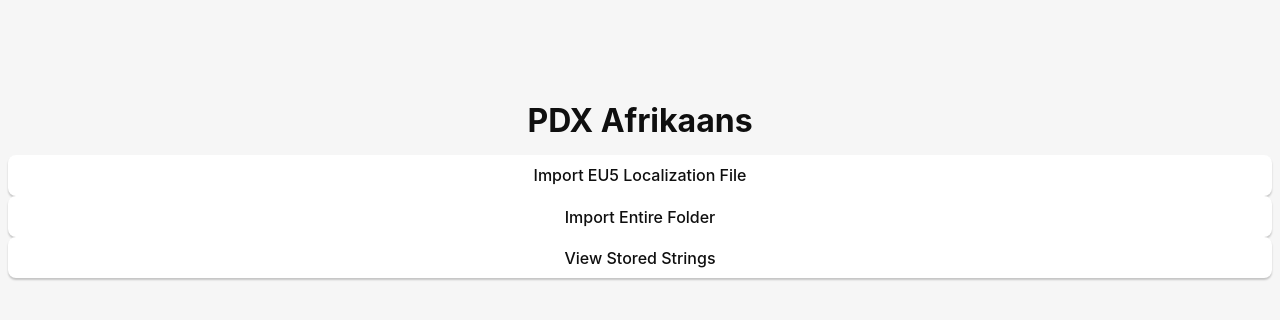
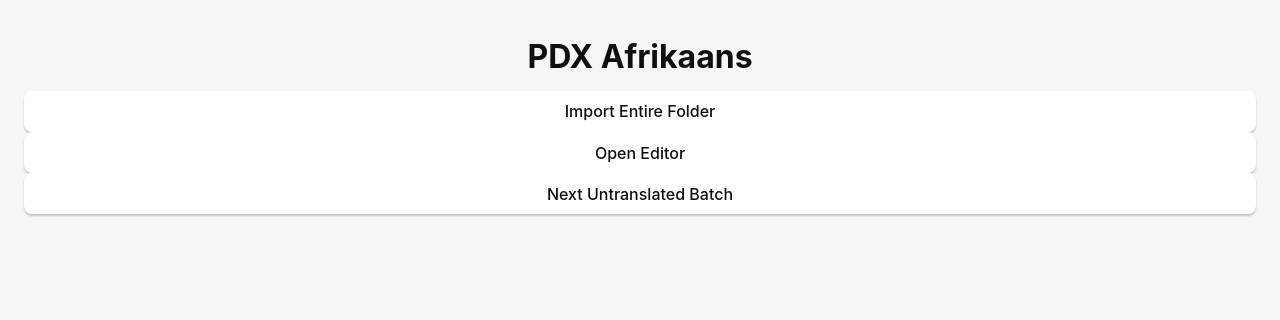
Before and after one commit to bakgat-beep/vertaal, a React (Vite) app: page / in a window 1280 px wide. Shown: the top 320 px of the page. Built offline with nearby package versions, Linux system fonts and the light colour scheme.

Commit message:
Add bulk translation view with colour coding aand next untranslated batching.

```diff
--- a/src-tauri/tauri.conf.json
+++ b/src-tauri/tauri.conf.json
@@ -13,8 +13,8 @@
     "windows": [
       {
         "title": "pdx-afrikaans",
-        "width": 800,
-        "height": 600
+        "width": 1400,
+        "height": 900
       }
     ],
     "security": {
--- a/src/App.tsx
+++ b/src/App.tsx
@@ -1,93 +1,58 @@
 import { useState } from "react";
 import Database from "@tauri-apps/plugin-sql";
 import { open } from "@tauri-apps/plugin-dialog";
-import { readTextFile } from "@tauri-apps/plugin-fs";
+import { readTextFile, readDir } from "@tauri-apps/plugin-fs";
+import { join } from "@tauri-apps/api/path";
 import "./App.css";
-import { readDir } from "@tauri-apps/plugin-fs";
-import { join } from "@tauri-apps/api/path";
 
 interface ParsedString {
   key: string;
   text: string;
 }
 
+interface EditorRow {
+  key: string;
+  game_id: string;
+  source_text: string;
+  context_label: string | null;
+  translated_text: string | null;
+  status: string | null;
+}
+
 function parseLocFile(content: string): ParsedString[] {
   const results: ParsedString[] = [];
   const lines = content.split("\n");
-
-  // Matches: optional leading spaces, a key, a colon, optional number,
-  // then the text itself inside quotes.
   const linePattern = /^\s*([A-Za-z0-9_.]+):\d*\s*"(.*)"\s*$/;
-
   for (const line of lines) {
     const match = line.match(linePattern);
-    if (match) {
-      results.push({ key: match[1], text: match[2] });
-    }
+    if (match) results.push({ key: match[1], text: match[2] });
   }
   return results;
 }
+
+const BATCH_SIZE = 100;
+
+const STATUS_COLORS: Record<string, string> = {
+  untranslated: "#f8d7da",
+  "ai-suggested": "#fff3cd",
+  "human-confirmed": "#d4edda",
+};
 
 function App() {
   const [status, setStatus] = useState("");
   const [count, setCount] = useState<number | null>(null);
 
-  async function importFile() {
-    setStatus("Waiting for file selection...");
+  const [rows, setRows] = useState<EditorRow[]>([]);
+  const [offset, setOffset] = useState(0);
+  const [drafts, setDrafts] = useState<Record<string, string>>({});
 
-    const filePath = await open({
-      multiple: false,
-      filters: [{ name: "Localization files", extensions: ["yml"] }],
-    });
-
-    if (!filePath) {
-      setStatus("No file selected.");
-      return;
-    }
-
-    setStatus("Reading file...");
-    const content = await readTextFile(filePath as string);
-
-    const parsed = parseLocFile(content);
-    setStatus(`Found ${parsed.length} strings. Saving to database...`);
-
-    const db = await Database.load("sqlite:pdx-afrikaans.db");
-
-    // Make sure our test game row exists (from the earlier test)
-    await db.execute(
-      "INSERT OR REPLACE INTO games (game_id, display_name, detected_version) VALUES ($1, $2, $3)",
-      ["eu5", "Europa Universalis 5", "1.0"]
-    );
-
-    for (const item of parsed) {
-      // A simple fingerprint of the text, so we can detect changes later.
-      const hash = String(item.text.length) + "-" + item.text.slice(0, 20);
-
-      await db.execute(
-        `INSERT OR REPLACE INTO strings (key, game_id, source_text, source_text_hash, file_path, context_label)
-         VALUES ($1, $2, $3, $4, $5, $6)`,
-        [item.key, "eu5", item.text, hash, filePath, "trigger system"]
-      );
-    }
-
-    const rows = (await db.select("SELECT COUNT(*) as total FROM strings")) as {
-      total: number;
-    }[];
-    setCount(rows[0].total);
-    setStatus("Import complete.");
-  }
-
-    // Recursively looks inside a folder (and all its subfolders) for
-  // any file ending in "_l_english.yml"
   async function findLocFiles(dirPath: string): Promise<string[]> {
     const entries = await readDir(dirPath);
     let found: string[] = [];
-
     for (const entry of entries) {
       const fullPath = await join(dirPath, entry.name ?? "");
       if (entry.isDirectory) {
-        const nested = await findLocFiles(fullPath);
-        found = found.concat(nested);
+        found = found.concat(await findLocFiles(fullPath));
       } else if (entry.name?.endsWith("_l_english.yml")) {
         found.push(fullPath);
       }
@@ -97,40 +62,29 @@ function App() {
 
   async function importFolder() {
     setStatus("Waiting for folder selection...");
-
     const folderPath = await open({ directory: true, multiple: false });
     if (!folderPath) {
       setStatus("No folder selected.");
       return;
     }
-
     setStatus("Scanning folder for localization files...");
     const files = await findLocFiles(folderPath as string);
-
     if (files.length === 0) {
       setStatus("No _l_english.yml files found in that folder.");
       return;
     }
-
     const db = await Database.load("sqlite:pdx-afrikaans.db");
     await db.execute(
       "INSERT OR REPLACE INTO games (game_id, display_name, detected_version) VALUES ($1, $2, $3)",
       ["eu5", "Europa Universalis 5", "1.0"]
     );
-
     let totalStrings = 0;
-
     for (const filePath of files) {
       setStatus(`Reading ${filePath}...`);
       const content = await readTextFile(filePath);
       const parsed = parseLocFile(content);
-
-      // Turn "some_file_l_english.yml" into a readable label: "some file"
       const fileName = filePath.split("\\").pop() ?? filePath;
-      const contextLabel = fileName
-        .replace("_l_english.yml", "")
-        .replace(/_/g, " ");
-
+      const contextLabel = fileName.replace("_l_english.yml", "").replace(/_/g, " ");
       for (const item of parsed) {
         const hash = String(item.text.length) + "-" + item.text.slice(0, 20);
         await db.execute(
@@ -141,30 +95,151 @@ function App() {
         totalStrings++;
       }
     }
+    const countRows = (await db.select("SELECT COUNT(*) as total FROM strings")) as { total: number }[];
+    setCount(countRows[0].total);
+    setStatus(`Import complete. Processed ${files.length} files, ${totalStrings} strings this run.`);
+  }
 
-    const rows = (await db.select("SELECT COUNT(*) as total FROM strings")) as {
-      total: number;
-    }[];
-    setCount(rows[0].total);
-    setStatus(
-      `Import complete. Processed ${files.length} files, ${totalStrings} strings this run.`
+  // --- Editor view ---
+
+  async function loadBatch(newOffset: number) {
+    setStatus("Loading batch...");
+    const db = await Database.load("sqlite:pdx-afrikaans.db");
+
+    const batch = (await db.select(
+      `SELECT s.key as key, s.game_id as game_id, s.source_text as source_text,
+              s.context_label as context_label, t.translated_text as translated_text,
+              t.status as status
+       FROM strings s
+       LEFT JOIN translations t ON s.key = t.string_key AND s.game_id = t.game_id
+       ORDER BY s.file_path, s.key
+       LIMIT $1 OFFSET $2`,
+      [BATCH_SIZE, newOffset]
+    )) as EditorRow[];
+
+    setRows(batch);
+    setOffset(newOffset);
+
+    const initialDrafts: Record<string, string> = {};
+    for (const row of batch) {
+      initialDrafts[row.key] = row.translated_text ?? "";
+    }
+    setDrafts(initialDrafts);
+
+    setStatus(`Showing rows ${newOffset + 1}–${newOffset + batch.length}.`);
+  }
+
+  async function loadNextUntranslated() {
+    setStatus("Finding next untranslated strings...");
+    const db = await Database.load("sqlite:pdx-afrikaans.db");
+
+    const batch = (await db.select(
+      `SELECT s.key as key, s.game_id as game_id, s.source_text as source_text,
+              s.context_label as context_label, t.translated_text as translated_text,
+              t.status as status
+       FROM strings s
+       LEFT JOIN translations t ON s.key = t.string_key AND s.game_id = t.game_id
+       WHERE t.status IS NULL OR t.status = 'untranslated'
+       ORDER BY s.file_path, s.key
+       LIMIT $1`,
+      [BATCH_SIZE]
+    )) as EditorRow[];
+
+    setRows(batch);
+    setOffset(0);
+
+    const initialDrafts: Record<string, string> = {};
+    for (const row of batch) initialDrafts[row.key] = row.translated_text ?? "";
+    setDrafts(initialDrafts);
+
+    setStatus(`Loaded ${batch.length} untranslated strings.`);
+  }
+
+  function updateDraft(key: string, value: string) {
+    setDrafts((prev) => ({ ...prev, [key]: value }));
+  }
+
+  async function saveRow(row: EditorRow) {
+    const newText = drafts[row.key] ?? "";
+    // Don't save if nothing actually changed from what's already stored
+    if (newText === (row.translated_text ?? "")) return;
+
+    const db = await Database.load("sqlite:pdx-afrikaans.db");
+
+    await db.execute(
+      `INSERT OR REPLACE INTO translations (string_key, game_id, translated_text, status, translated_by, updated_at)
+       VALUES ($1, $2, $3, 'human-confirmed', $4, datetime('now'))`,
+      [row.key, row.game_id, newText, "You (local)"]
+    );
+
+    await db.execute(
+      `INSERT INTO translation_history (string_key, game_id, old_text, new_text, changed_by)
+       VALUES ($1, $2, $3, $4, $5)`,
+      [row.key, row.game_id, row.translated_text ?? "", newText, "You (local)"]
+    );
+
+    // Reflect the save immediately in the visible list (updates the color)
+    setRows((prev) =>
+      prev.map((r) =>
+        r.key === row.key ? { ...r, translated_text: newText, status: "human-confirmed" } : r
+      )
     );
   }
 
-    async function viewStrings() {
-    const db = await Database.load("sqlite:pdx-afrikaans.db");
-    const rows = await db.select("SELECT key, source_text FROM strings");
-    setStatus(JSON.stringify(rows, null, 2));
-  }
+  return (
+    <main className="container" style={{ maxWidth: "100%", padding: "1rem" }}>
+      <h1>PDX Afrikaans</h1>
 
-  return (
-    <main className="container">
-      <h1>PDX Afrikaans</h1>
-      <button onClick={importFile}>Import EU5 Localization File</button>
-      <button onClick={importFolder}>Import Entire Folder</button>
-      <button onClick={viewStrings}>View Stored Strings</button>
+      <button onClick={importFolder}>Import Entire Folder</button>{" "}
+      <button onClick={() => loadBatch(0)}>Open Editor</button>{" "}
+      <button onClick={loadNextUntranslated}>Next Untranslated Batch</button>{" "}
+      {rows.length > 0 && (
+        <>
+          <button onClick={() => loadBatch(Math.max(0, offset - BATCH_SIZE))} disabled={offset === 0}>
+            ← Previous 100
+          </button>{" "}
+          <button onClick={() => loadBatch(offset + BATCH_SIZE)}>Next 100 →</button>
+        </>
+      )}
+
       <p>{status}</p>
       {count !== null && <p>Total strings in database: {count}</p>}
+
+      {rows.length > 0 && (
+        <table style={{ width: "100%", borderCollapse: "collapse", marginTop: "1rem" }}>
+          <thead>
+            <tr style={{ textAlign: "left", borderBottom: "2px solid #999" }}>
+              <th style={{ width: "10%" }}>Key / Context</th>
+              <th style={{ width: "40%" }}>English</th>
+              <th style={{ width: "50%" }}>Afrikaans</th>
+            </tr>
+          </thead>
+          <tbody>
+            {rows.map((row) => {
+              const bgColor = STATUS_COLORS[row.status ?? "untranslated"] ?? STATUS_COLORS.untranslated;
+              return (
+                <tr key={row.key} style={{ background: bgColor, borderLeft: "4px solid #999" }}>
+                  <td style={{ verticalAlign: "top", padding: "0.4rem", fontSize: "0.8rem" }}>
+                    <strong>{row.key}</strong>
+                    <br />
+                    <em>{row.context_label}</em>
+                  </td>
+                  <td style={{ verticalAlign: "top", padding: "0.4rem" }}>{row.source_text}</td>
+                  <td style={{ padding: "0.4rem" }}>
+                    <textarea
+                      value={drafts[row.key] ?? ""}
+                      onChange={(e) => updateDraft(row.key, e.target.value)}
+                      onBlur={() => saveRow(row)}
+                      rows={6}
+                      style={{ width: "100%" }}
+                    />
+                  </td>
+                </tr>
+              );
+            })}
+          </tbody>
+        </table>
+      )}
     </main>
   );
 }
```
